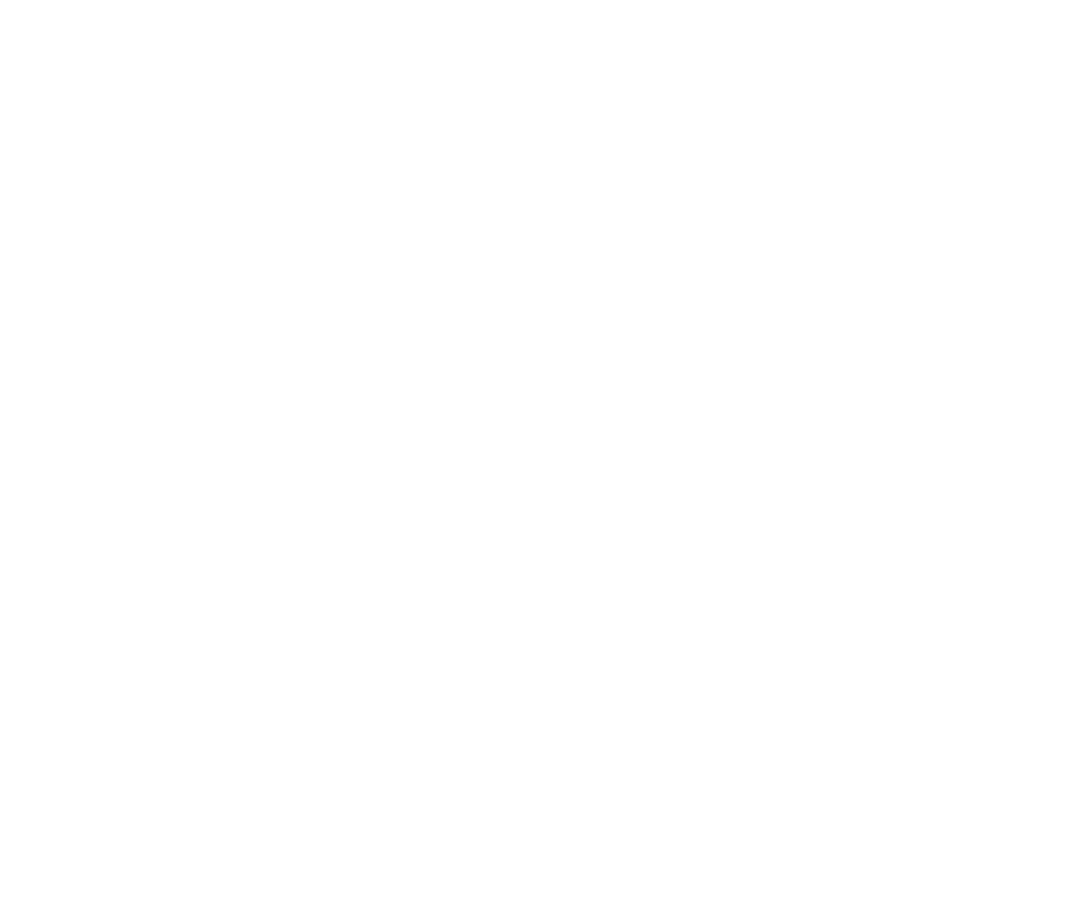
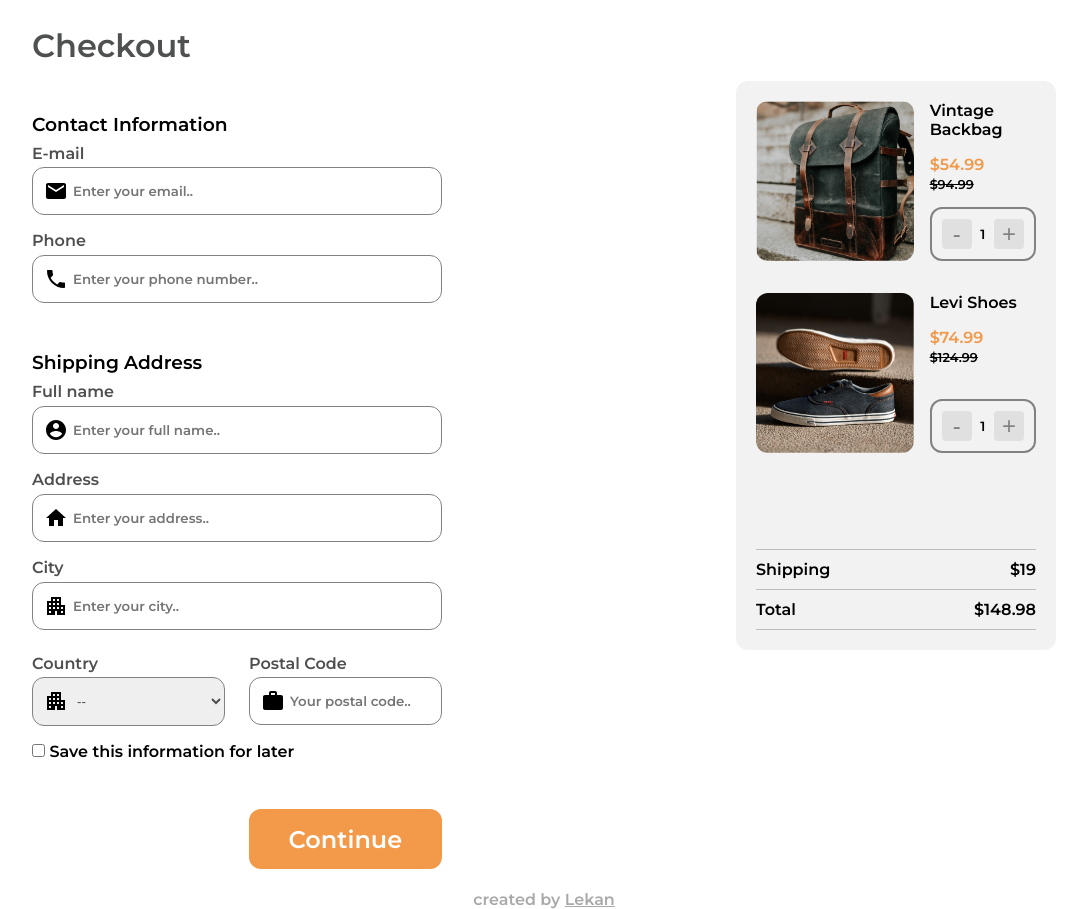
Before and after one commit to Areezy/responsive-portfolio, a plain HTML site: page checkout-page-master/index.html in a window 1280 px wide. Shown: the whole page, without its empty margins (96-1183 px from the left). Before the commit the page ends 800 px from the top, so only its background shows below. Drawn offline with Linux system fonts and the light colour scheme; no server answers.

Commit message:
added checkout page

```diff
--- a/checkout-page-master/index.html
+++ b/checkout-page-master/index.html
@@ -1,12 +1,163 @@
 <!DOCTYPE html>
 <html lang="en">
-<head>
-  <meta charset="UTF-8">
-  <meta http-equiv="X-UA-Compatible" content="IE=edge">
-  <meta name="viewport" content="width=device-width, initial-scale=1.0">
-  <title>Document</title>
-</head>
-<body>
-
-</body>
+  <head>
+    <meta charset="UTF-8" />
+    <meta http-equiv="X-UA-Compatible" content="IE=edge" />
+    <meta name="viewport" content="width=device-width, initial-scale=1.0" />
+    <title>Check out Page</title>
+    <link rel="preconnect" href="https://fonts.googleapis.com" />
+    <link rel="preconnect" href="https://fonts.gstatic.com" crossorigin />
+    <link
+      href="https://fonts.googleapis.com/css2?family=Montserrat:wght@600&display=swap"
+      rel="stylesheet"
+    />
+    <script src="https://use.fontawesome.com/a426788b43.js"></script>
+    <link rel="stylesheet" href="./styles.css" />
+  </head>
+  <body>
+    <h1>Checkout</h1>
+    <main>
+      <div class="cart">
+        <div class="cart-item">
+          <img
+            src="./images/photo1.png"
+            alt="cart-item-image"
+            class="cart-item-image"
+          />
+          <div class="cart-item-info">
+            <div class="cart-item-prices">
+              <p class="block-display item-name">Vintage Backbag</p>
+              <p class="inline-display discounted-price">$54.99</p>
+              <p class="inline-display price">$94.99</p>
+            </div>
+            <div class="cart-item-selector">
+              <button class="first-minus-button">-</button>
+              <input
+                type="text"
+                value="1"
+                class="item-amount first-item-count"
+              />
+              <button class="first-plus-button">+</button>
+            </div>
+          </div>
+        </div>
+        <div class="cart-item">
+          <img
+            src="./images/photo2.png"
+            alt="cart-item-image"
+            class="cart-item-image"
+          />
+          <div class="cart-item-info">
+            <div class="cart-item-prices">
+              <p class="block-display item-name">Levi Shoes</p>
+              <p class="inline-display discounted-price">$74.99</p>
+              <p class="inline-display price">$124.99</p>
+            </div>
+            <div class="cart-item-selector">
+              <button class="second-minus-button">-</button>
+              <input type="text" value="1" class="item-amount" />
+              <button class="second-plus-button">+</button>
+            </div>
+          </div>
+        </div>
+        <div class="shipping-item-cost">
+          <p class="shipping-text">Shipping</p>
+          <p class="shipping-cost">$19</p>
+        </div>
+        <div class="total-item-cost">
+          <p class="total-item-text">Total</p>
+          <p class="total-price">$148.98</p>
+        </div>
+      </div>
+      <div class="form-section">
+        <h3>Contact Information</h3>
+        <form action="" name="myForm">
+          <div class="form-element-containers">
+            <label for="E-mail" class="labels"> E-mail </label>
+            <input
+              type="text"
+              id="E-mail"
+              class="form-element-full email-input"
+              placeholder="Enter your email.."
+              required
+            />
+          </div>
+          <div class="form-element-containers">
+            <label for="Phone" class="labels"> Phone </label>
+            <input
+              type="number"
+              id="Phone"
+              class="form-element-full phone-input"
+              placeholder="Enter your phone number.."
+              required
+            />
+          </div>
+          <div class="shipping-info">
+            <h3>Shipping Address</h3>
+            <div class="form-element-containers">
+              <label for="fullname" class="labels"> Full name </label>
+              <input
+                type="text"
+                id="fullname"
+                class="form-element-full fullname-input"
+                placeholder="Enter your full name.."
+                required
+              />
+            </div>
+            <div class="form-element-containers">
+              <label for="address" class="labels"> Address </label>
+              <input
+                type="text"
+                id="address"
+                class="form-element-full address-input"
+                placeholder="Enter your address.."
+                required
+              />
+            </div>
+            <div class="form-element-containers">
+              <label for="city" class="labels"> City </label>
+              <input
+                type="text"
+                id="city"
+                class="form-element-full city-input"
+                placeholder="Enter your city.."
+                required
+              />
+            </div>
+            <div class="two-col">
+              <div class="form-element-containers country-container">
+                <label for="country" class="labels"> Country </label>
+                <select id="country" class="form-element-full country-select">
+                  <option value="">--</option>
+                </select>
+              </div>
+              <div class="form-element-containers postal-code-container">
+                <label for="postal-code" class="labels"> Postal Code </label>
+                <input
+                  type="text"
+                  id="postal-code"
+                  class="form-element-full postal-code-input"
+                  placeholder="Your postal code.."
+                />
+              </div>
+            </div>
+          </div>
+          <div class="save-info-container">
+            <label for="save-info">
+              <input type="checkbox" id="save-info" />
+              Save this information for later
+            </label>
+          </div>
+          <div class="button-flex-container">
+            <input type="submit" value="Continue" class="submit-btn" />
+          </div>
+        </form>
+      </div>
+    </main>
+    <footer class="active">
+      created by
+      <span><a href="https://github.com/Areezy" target="_blank">Lekan</a></span>
+    </footer>
+  </body>
+  <script src="./scripts/scripts.js"></script>
 </html>
--- /dev/null
+++ b/checkout-page-master/scripts/scripts.js
@@ -0,0 +1,113 @@
+document.body.onload = populateCountriesSelect;
+document.forms.myForm.addEventListener("submit", onSubmit);
+
+let shipping = 19;
+
+const countrySelectDropDown = document.getElementById("country");
+
+const firstPlusButton = document.querySelector(".first-plus-button");
+
+const secondPlusButton = document.querySelector(".second-plus-button");
+
+const firstMinusButton = document.querySelector(".first-minus-button");
+
+const secondMinusButton = document.querySelector(".second-minus-button");
+
+const totalItemCost = document.querySelector(".total-price");
+
+firstPlusButton.addEventListener(
+  "click",
+  function () {
+    incrementItemCount.call(this, firstPlusButton.previousElementSibling);
+  },
+  false
+);
+
+firstMinusButton.addEventListener(
+  "click",
+  function () {
+    decrementItemCount.call(this, firstMinusButton.nextElementSibling);
+  },
+  false
+);
+
+secondPlusButton.addEventListener(
+  "click",
+  function () {
+    incrementItemCount.call(this, secondPlusButton.previousElementSibling);
+  },
+  false
+);
+
+secondMinusButton.addEventListener(
+  "click",
+  function () {
+    decrementItemCount.call(this, secondMinusButton.nextElementSibling);
+  },
+  false
+);
+
+const totalPrice = document.querySelector(".total-item-cost");
+
+const prices = document.querySelectorAll(".discounted-price");
+const itemAmount = document.querySelectorAll(".item-amount");
+
+// could probably have written this a bit more readable but who doesnt love a little bit of functional programming and ES6 every now and then
+// const calculateTotalPrice = [...prices].reduce((acc, curr) => {
+//         return acc + Number(curr.innerText.substring(1));
+//     }, shipping);
+
+const totalValue = () => {
+  let totalAmount = shipping;
+  let totalPieces = [];
+  let itemPrices = [];
+  itemAmount.forEach((item) => {
+    totalPieces.push(item.value);
+  });
+
+  prices.forEach((item) => {
+    itemPrices.push(Number(item.innerText.substring(1)));
+  });
+
+  for (var i = 0; i < itemAmount.length; i++) {
+    totalAmount = totalAmount + totalPieces[i] * itemPrices[i];
+  }
+
+  totalAmount = totalAmount.toFixed(2);
+  totalAmount = "$" + totalAmount;
+  totalItemCost.innerHTML = totalAmount;
+};
+
+firstMinusButton.nextElementSibling.addEventListener("change", totalValue);
+
+secondMinusButton.nextElementSibling.addEventListener("change", totalValue);
+
+function incrementItemCount(inputField) {
+  inputField.value = Number(inputField.value) + 1;
+  totalValue();
+}
+
+function decrementItemCount(inputField) {
+  inputField.value = inputField.value == 1 ? 1 : Number(inputField.value) - 1;
+  totalValue();
+}
+
+async function populateCountriesSelect() {
+  const res = await fetch("https://restcountries.eu/rest/v2/all");
+  result = await res.json();
+
+  result.map(({ name }) => {
+    let countryOption = document.createElement("option");
+    countryOption.value = name;
+    countryOption.innerHTML = name;
+
+    countrySelectDropDown.appendChild(countryOption);
+
+    // say no to memory leaks!
+    countryOption = "";
+  });
+}
+
+function onSubmit() {
+  alert("Thank you for trying the form!");
+}
--- /dev/null
+++ b/checkout-page-master/styles.css
@@ -0,0 +1,282 @@
+* {
+    box-sizing: border-box;
+    margin: 0;
+    padding: 0;
+}
+
+html {
+    font-size: 100%;
+}
+
+body {
+    margin: 4%;
+    font-family: 'Montserrat', sans-serif;
+    margin-bottom: 0;
+}
+
+input {
+    font-family: 'Montserrat', sans-serif;
+}
+
+h1 {
+    font-size: 2rem;
+    color: #4E5150;
+
+}
+
+.cart {
+    background-color: #F2F2F2;
+    border-radius: 12px;
+    overflow: hidden;
+    margin-top: 1rem;
+    width: 100%;
+    padding: 20px;
+
+    /* height: fit-content; */
+}
+
+.cart-item {
+    display: flex;
+    margin-bottom: 2rem;
+    /* justify-content: space-evenly; */
+    /* margin-top: 20px; */
+}
+
+
+.cart-item-image {
+    width: 160px;
+    height: 160px;
+    border-radius: 12px;
+    margin-right: 1rem;
+
+}
+
+.cart-item-prices {
+
+
+
+}
+.cart-item-selector {
+    display: flex;
+    justify-content: space-between;
+    align-items: center;
+    border:2px solid #828282;
+    padding: 10px;
+    border-radius: 12px;
+}
+
+.cart-item-info {
+    display: flex;
+    flex-direction: column;
+    justify-content: space-between;
+    width: 35vw;
+}
+
+.block-display {
+    display:block;
+}
+
+.inline-display {
+    display: inline;
+}
+
+.item-name {
+    font-size: 1rem;
+    margin-bottom: 1rem;
+}
+
+.discounted-price {
+    font-size: 1rem;
+    color: #F2994A;
+    margin-right: 1rem;
+}
+
+.price {
+    font-size: 0.8rem;
+    text-decoration: line-through;
+}
+
+button {
+    height: 30px;
+    width: 30px;
+    font-size: 1.5rem;
+    cursor: pointer;
+    text-align: center;
+    line-height: 1rem;
+    -webkit-appearance: none;
+    border-radius: 4px;
+    background-color: #E0E0E0;
+    color: #828282;
+    border: 0px;
+}
+
+.shipping-item-cost {
+    display: flex;
+    justify-content: space-between;
+    border-top: 1px solid #BDBDBD;
+    border-bottom: 1px solid #BDBDBD;
+    padding-top: 10px;
+    padding-bottom: 10px;
+    margin-top: 6rem;
+}
+
+.total-item-cost {
+    display: flex;
+    justify-content: space-between;
+    border-bottom: 1px solid #BDBDBD;
+    padding-top: 10px;
+    padding-bottom: 10px;
+}
+
+.shipping-text, .shipping-cost {
+    font-size: 1rem;
+}
+
+.form-section {
+    margin-top: 3rem;
+}
+
+.item-amount {
+    background-color: #F2F2F2;
+    border: 0;
+    width: 20px;
+    height: 20px;
+    text-align: center;
+    font-family: 'Montserrat', sans-serif;
+}
+
+.form-element-full {
+    width: 100%;
+    padding: 10px;
+    border-radius: 12px;
+    border: 1px solid #828282;
+    background-repeat: no-repeat;
+    background-position: 11px 11px;
+    color: #4F4F4F;
+    padding-top: 15px;
+    padding-bottom: 15px;
+    padding-left: 40px;
+}
+
+.form-element-containers {
+    margin-top: 0.5rem;
+    margin-bottom: 1rem;
+}
+
+.labels {
+    display: inline-block;
+    margin-bottom: 0.3rem;
+    color: #4F4F4F;
+}
+
+.email-input {
+    background-image: url("./images/email.svg");
+}
+
+.phone-input {
+    background-image: url("./images/phone.svg");
+}
+
+.fullname-input {
+    background-image: url("./images/profile_circle.svg");
+}
+
+.address-input {
+    background-image: url("./images/home.svg");
+}
+
+.city-input {
+    background-image: url("./images/apartment.svg");
+}
+
+.country-select {
+    background-image: url("./images/apartment.svg");
+
+}
+
+.postal-code-input {
+    background-image: url("./images/suitcase.svg");
+}
+
+.shipping-info {
+    margin-top: 3rem;
+}
+
+.country-container {
+    width: 47%;
+}
+
+.postal-code-container {
+    width: 47%;
+}
+
+.two-col{
+    display: flex;
+    justify-content: space-between;
+}
+
+.button-flex-container {
+    margin-top: 3rem;
+    width: 100%;
+    display: flex;
+    justify-content: flex-end;
+
+}
+
+.submit-btn {
+    -webkit-appearance: none;
+    width: 47%;
+    height: 60px;
+    border-radius: 12px;
+    background-color: #F2994A;
+    color: white;
+    border: 0px;
+    font-size: 1.5rem;
+    cursor: pointer;
+}
+
+.submit-btn:hover {
+    background-color: #f8b071;
+}
+
+footer {
+    text-align: center;
+    font-family: 'Montserrat';
+    font-weight: 500;
+    color: #A9A9A9;
+    margin-top: 2%;
+}
+
+a {
+    color: #A9A9A9;
+}
+
+
+@media only screen and (min-width: 768px) {
+    body {
+        margin-left: 10%;
+        margin-right: 10%;
+        margin-top: 2%;
+        margin-bottom: 0;
+    }
+    main {
+        display: flex;
+        justify-content: space-between;
+
+    }
+
+    .cart {
+        width: 25vw;
+        height: fit-content;
+    }
+
+    .form-section {
+        order: -1;
+        width: 40%;
+    }
+
+
+
+
+
+}
```
Also changed, not shown: 404-not-found-master/index.html (+1 -1 lines), interior-consultant-master/index.html (+2 -8 lines), my-gallery-master/index.html (+7 -9 lines), my-team-page-master/index.html (+1 -1 lines), my-team-page-master/styles.css (+2 -10 lines), recipe-page-master/styles.css (+5 -3 lines), checkout-page-master/images/apartment.svg (added), checkout-page-master/images/email.svg (added), checkout-page-master/images/home.svg (added), checkout-page-master/images/phone.svg (added), checkout-page-master/images/profile_circle.svg (added), checkout-page-master/images/suitcase.svg (added).
